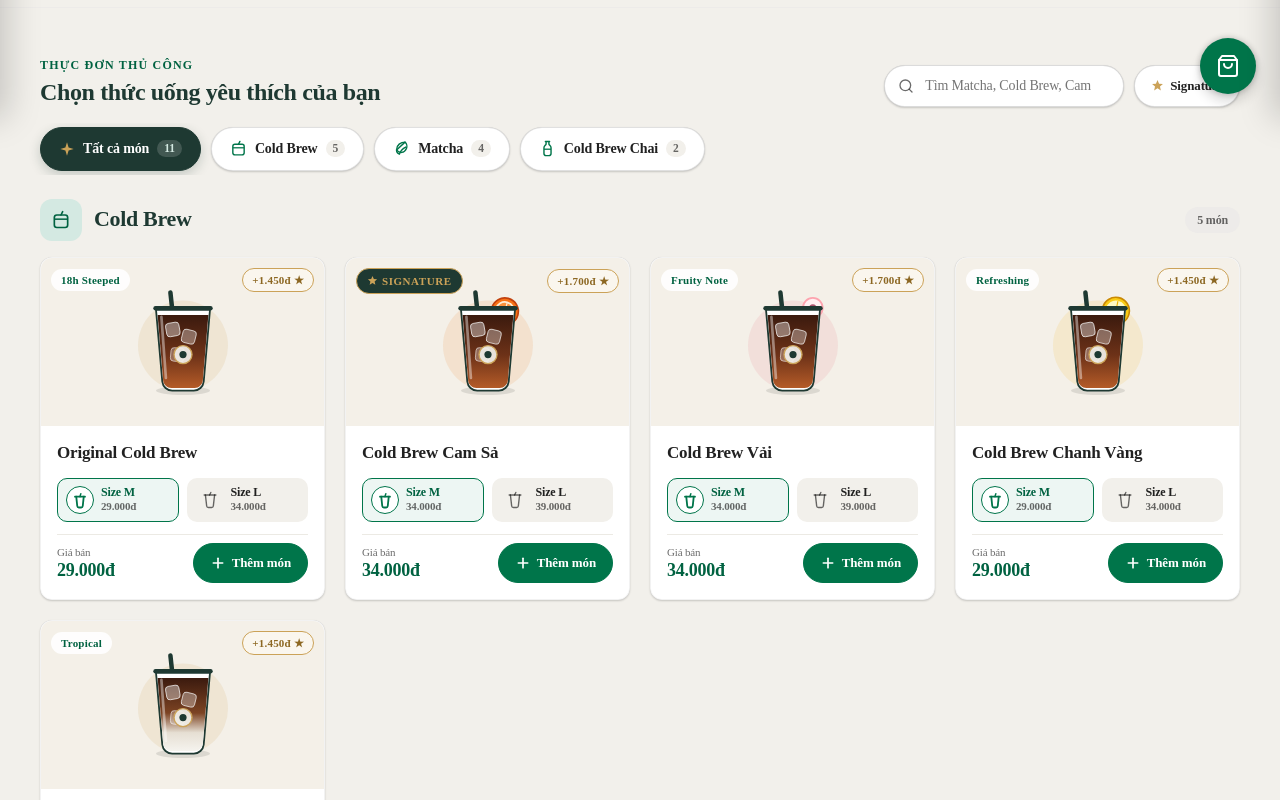
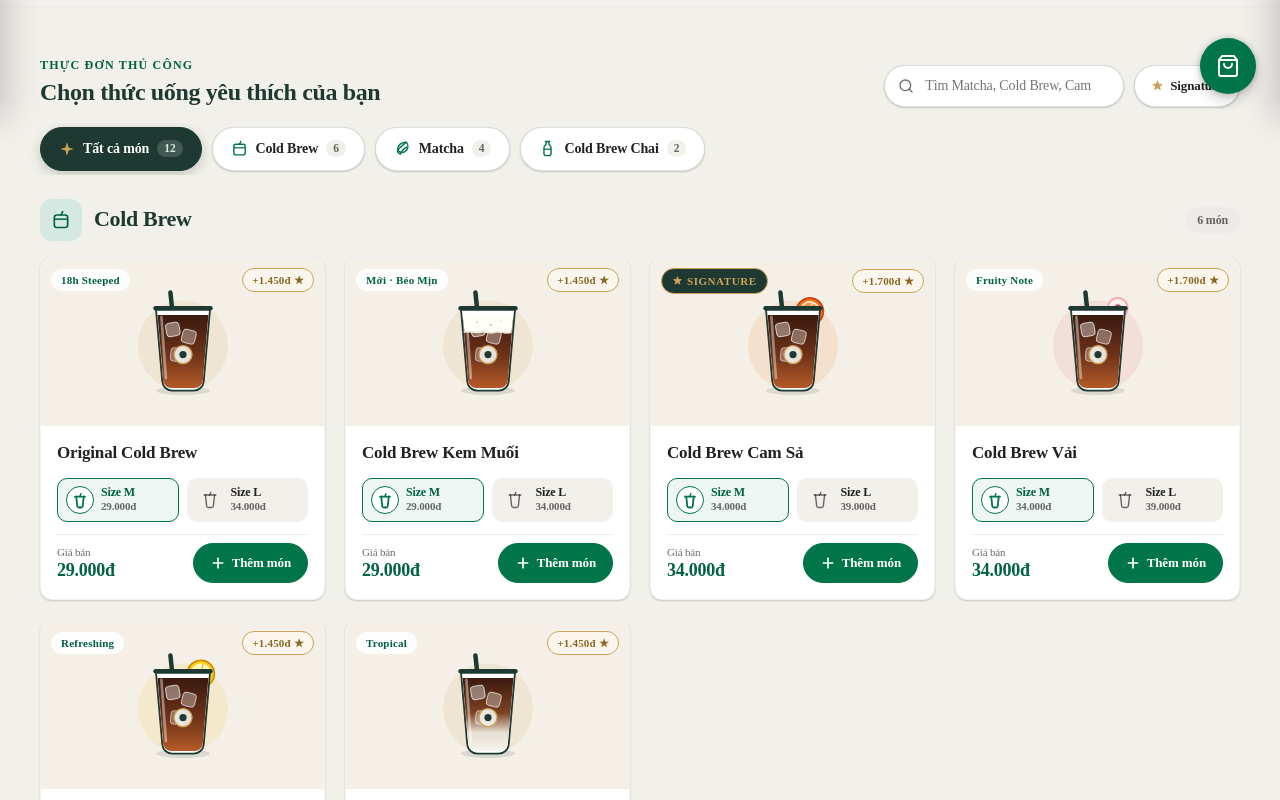
Before and after one commit to JohnNguyen07/coffee-loyalty-app, a Next.js app: page / in a window 1280 px wide. Shown: the part 682-1482 px from the top of the page. Built offline with nearby package versions, Linux system fonts and the light colour scheme; no server answers.

Commit message:
feat(menu): add Cold Brew Kem Muoi (M: 29k, L: 34k) with custom foam illustration

```diff
--- a/src/components/Icons/LabIcons.tsx
+++ b/src/components/Icons/LabIcons.tsx
@@ -171,6 +171,7 @@ export function DrinkIllustration({
   const isLychee = itemId.includes('vai');
   const isLemon = itemId.includes('chanh-vang');
   const isCoconut = itemId.includes('nuoc-dua');
+  const isSaltedCream = itemId.includes('kem-muoi');
 
   return (
     <svg
@@ -241,6 +242,25 @@ export function DrinkIllustration({
       <rect x="50" y="50" width="15" height="15" rx="3.5" transform="rotate(-10 50 50)" fill="rgba(255,255,255,0.38)" stroke="rgba(255,255,255,0.75)" strokeWidth="1" />
       <rect x="71" y="55" width="15" height="15" rx="3.5" transform="rotate(14 71 55)" fill="rgba(255,255,255,0.32)" stroke="rgba(255,255,255,0.7)" strokeWidth="1" />
       <rect x="57" y="76" width="15" height="15" rx="3.5" transform="rotate(5 57 76)" fill="rgba(255,255,255,0.28)" stroke="rgba(255,255,255,0.6)" strokeWidth="1" />
+
+      {/* Kem Muối Velvet Foam Layer */}
+      {isSaltedCream && (
+        <g>
+          <path
+            d="M41.8 40H98.2L96 60C89 62 83 58 78 60C72 62 67 58 61 60C55 61 49 58 44 60L41.8 40Z"
+            fill="#FFFDF7"
+          />
+          <path
+            d="M43.5 59C48.5 57 54.5 60 60.5 59C66.5 57 71.5 61 77.5 59C82.5 57 88.5 61 95.5 59"
+            stroke="#EAE4D5"
+            strokeWidth="1.5"
+            strokeLinecap="round"
+          />
+          <circle cx="58" cy="48" r="1" fill="#CBA258" opacity="0.6" />
+          <circle cx="73" cy="51" r="1.2" fill="#CBA258" opacity="0.7" />
+          <circle cx="84" cy="47" r="0.8" fill="#CBA258" opacity="0.5" />
+        </g>
+      )}
 
       {/* Cup rim */}
       <rect x="37" y="30" width="66" height="5" rx="2.5" fill="#1E3932" />
--- a/src/data/menu.ts
+++ b/src/data/menu.ts
@@ -37,6 +37,17 @@ export const menuData: MenuCategory[] = [
         category: 'Cold Brew',
         categorySlug: 'cold-brew',
         tag: '18h Steeped',
+        sizes: [
+          { label: 'M', price: 29000 },
+          { label: 'L', price: 34000 },
+        ],
+      },
+      {
+        id: 'cold-brew-kem-muoi',
+        name: 'Cold Brew Kem Muối',
+        category: 'Cold Brew',
+        categorySlug: 'cold-brew',
+        tag: 'Mới · Béo Mịn',
         sizes: [
           { label: 'M', price: 29000 },
           { label: 'L', price: 34000 },
```
